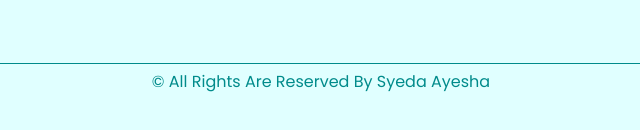
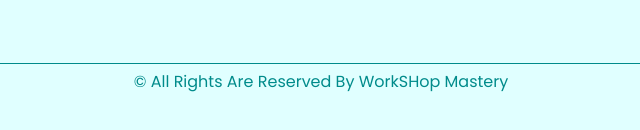
Before and after one commit to Syedaa-Ayesha/backgroundGenerator, a plain HTML site: page index.html in a window 1280 px wide. Shown: the part 602-732 px from the top of the page, 319-959 px from the left. Drawn offline with Linux system fonts and the light colour scheme.

Commit message:
Copyright

```diff
--- a/index.html
+++ b/index.html
@@ -23,7 +23,7 @@
             <p id="color-2" class="colors"></p>
         </div>
         <footer id="footer">
-            <span>© All Rights Are Reserved By Syeda Ayesha</span>
+            <span>© All Rights Are Reserved By WorkSHop Mastery</span>
         </footer>
     </div>
 
```
